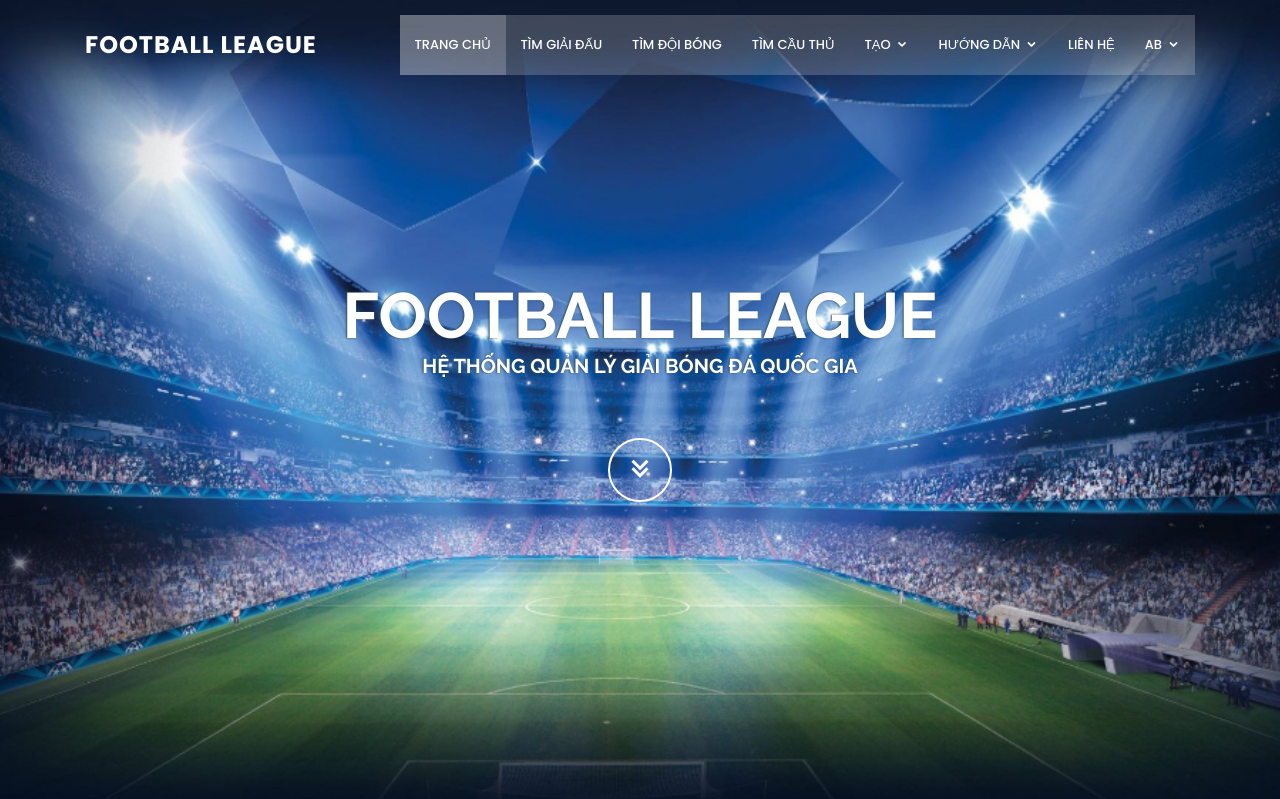
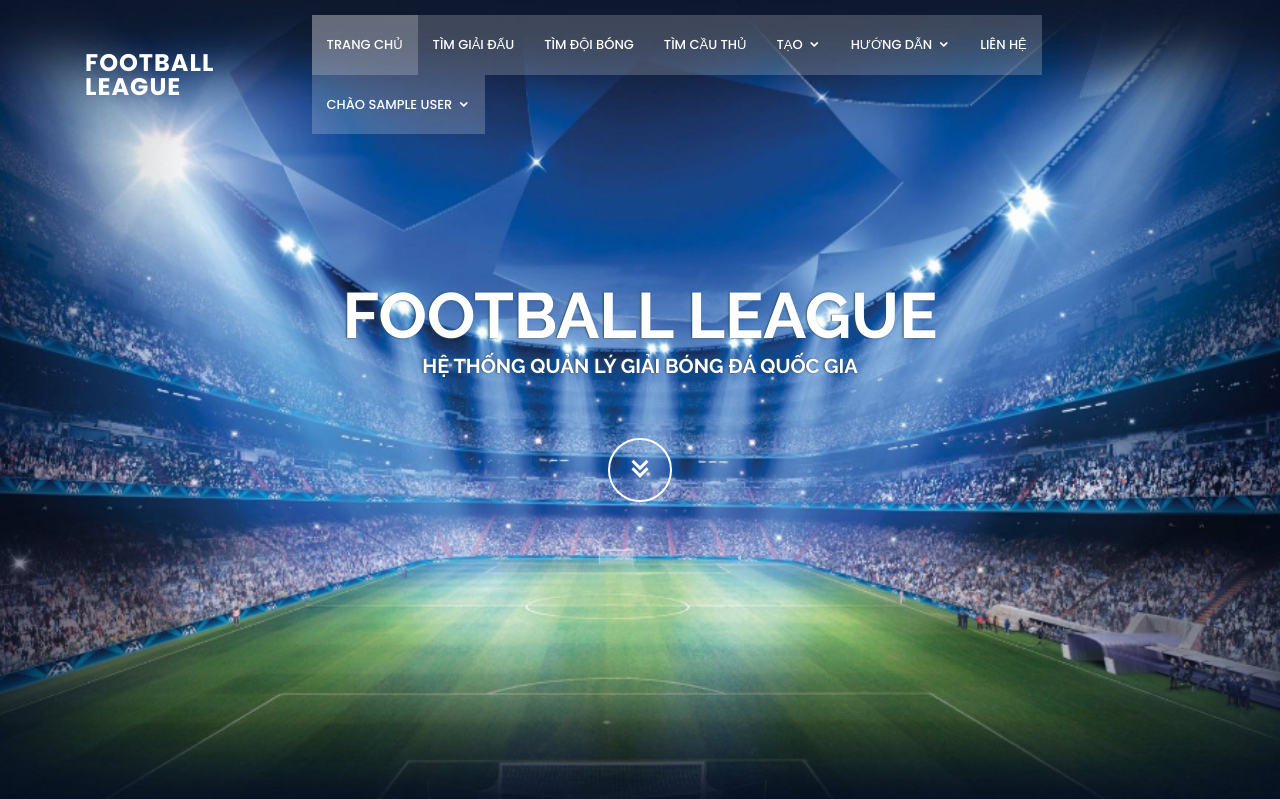
Before and after one commit to tue0305/QLGiaiVoDichBongDa, a Flask app: page / in a window 1280 px wide. Shown: the top 799 px of the page. Run offline with Flask 2, Linux system fonts and the light colour scheme; the visitor is signed in with stand-in values (Sample User, id 1); data comes from the database, SQL or seed files in the repository; some libraries are stand-ins or nearby versions.

Commit message:
create database

```diff
--- a/app/templates/base/header.html
+++ b/app/templates/base/header.html
@@ -31,7 +31,7 @@
           {% if not current_user.is_authenticated %}
           <li><a href="{{ url_for('login_users') }}">Đăng nhập</a></li>
           {% else %}
-          <li class="drop-down"><a href="">ab</a>
+          <li class="drop-down"><a href="">Chào {{ current_user.name }}</a>
             <ul>
               <li><a href="{{ url_for('logout_users') }}">Đăng xuất</a></li>
             </ul>
```
Also changed, not shown: 1 other file.
